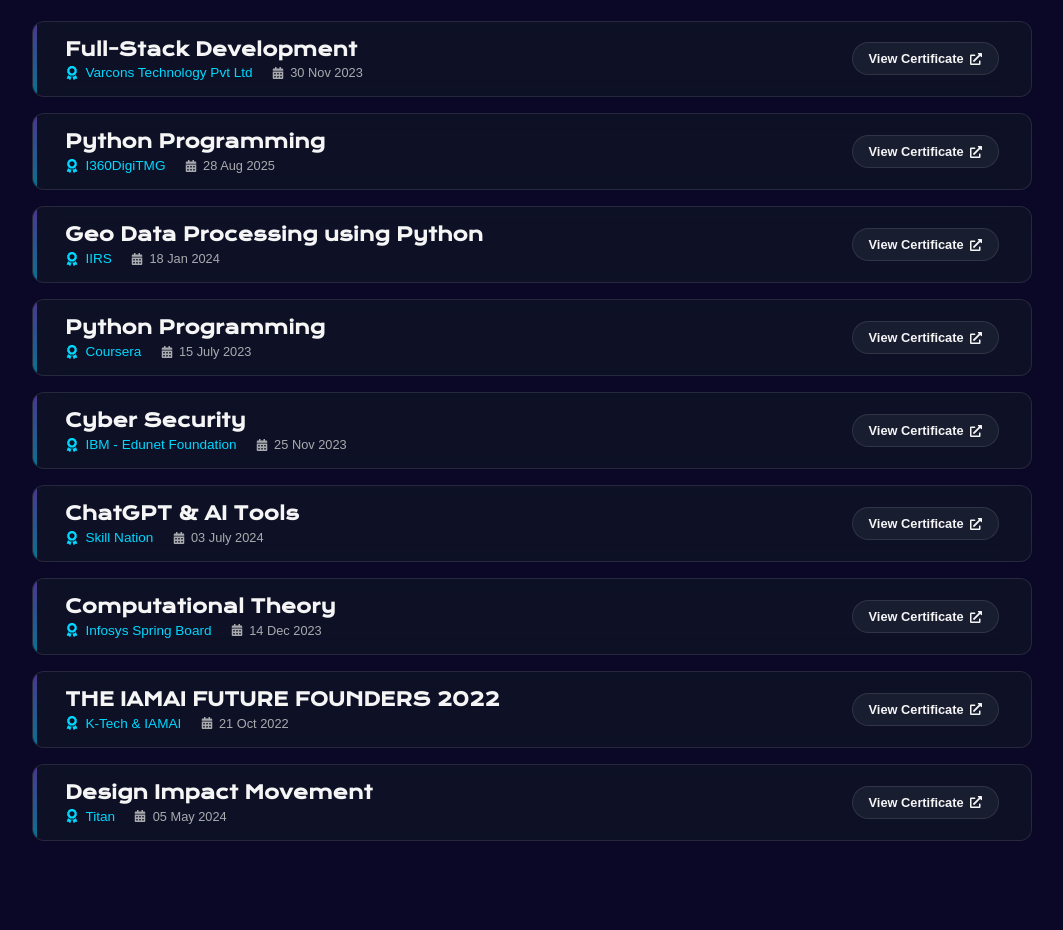
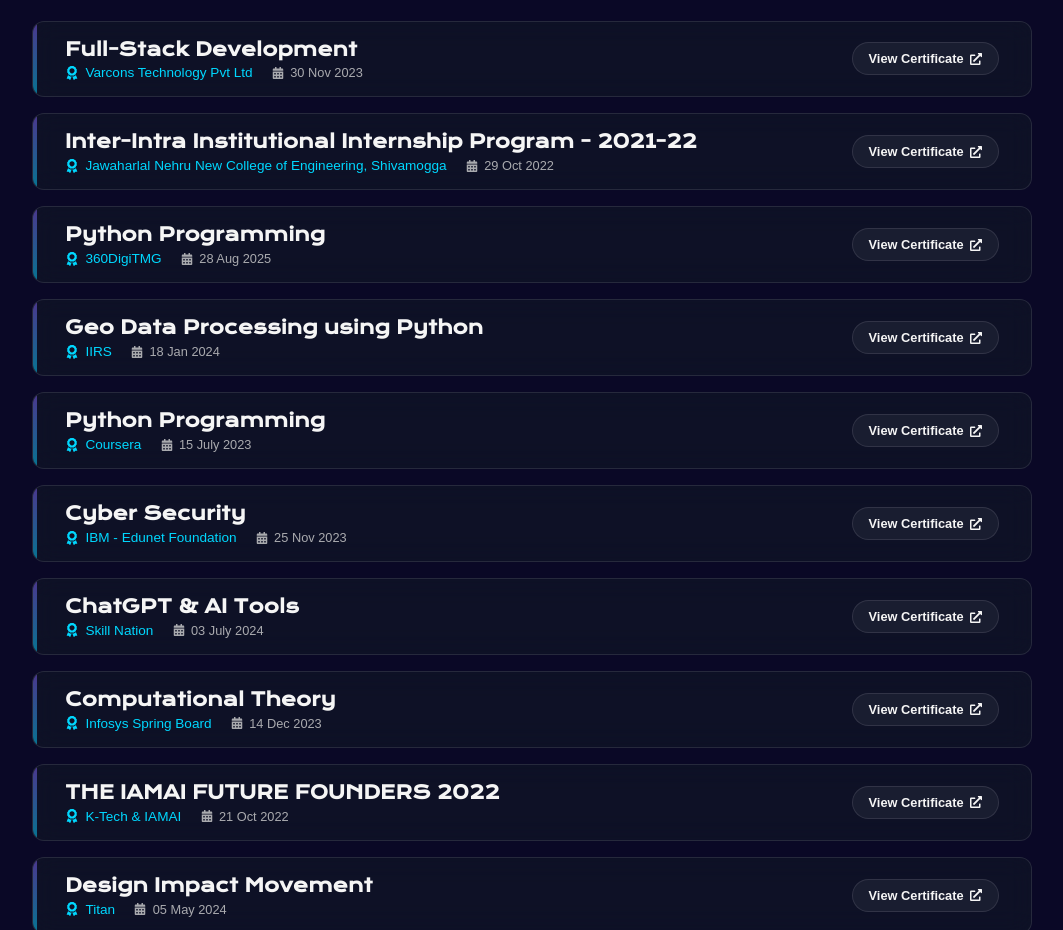
Before and after one commit to azzu-sheikh/MyPortfolio, a React (Vite) app: page / in a window 1280 px wide. Shown: the part 3740-4670 px from the top of the page, without its empty margins (108-1171 px from the left). Built offline with nearby package versions, Linux system fonts and the light colour scheme; no server answers.

Commit message:
Update certifications list and add new entries

```diff
--- a/src/components/Certifications.jsx
+++ b/src/components/Certifications.jsx
@@ -12,8 +12,14 @@
       link: "https://drive.google.com/file/d/1HWdmyzHbiNeof6SniS7nreDq5qEHNh89/view?usp=drivesdk" // PASTE LINK HERE
     },
     {
+      title: "Inter-Intra Institutional Internship Program - 2021-22",
+      issuer: "Jawaharlal Nehru New College of Engineering, Shivamogga",
+      date: "29 Oct 2022",
+      link: "https://drive.google.com/file/d/1gQITLjbj18s3wnioPamF5gh9Ub06FDFy/view?usp=sharing" // PASTE LINK HERE
+    },
+    {
       title: "Python Programming",
-      issuer: "I360DigiTMG",
+      issuer: "360DigiTMG",
       date: "28 Aug 2025",
       link: "https://drive.google.com/file/d/1H_Nc8lCiQttb_2asiDL6QDQOrEepZ-5P/view?usp=sharing"
     },
```
